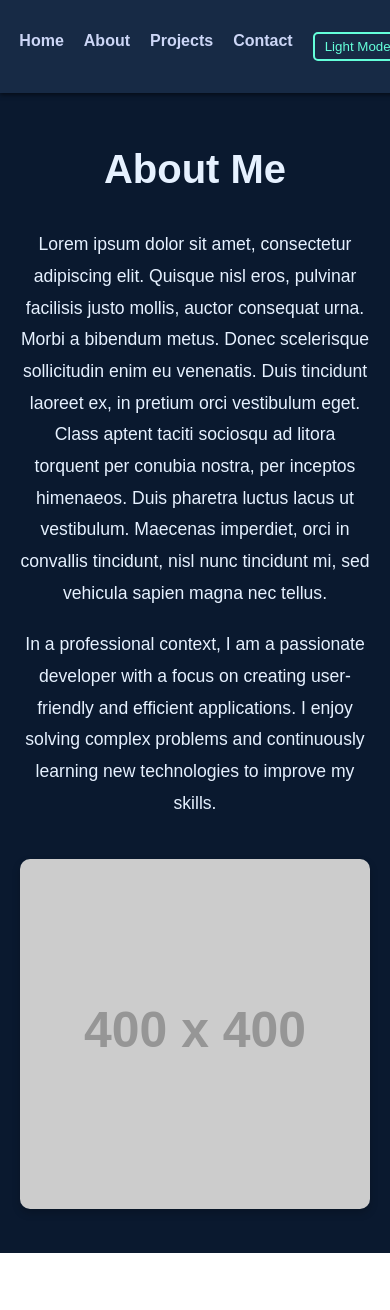
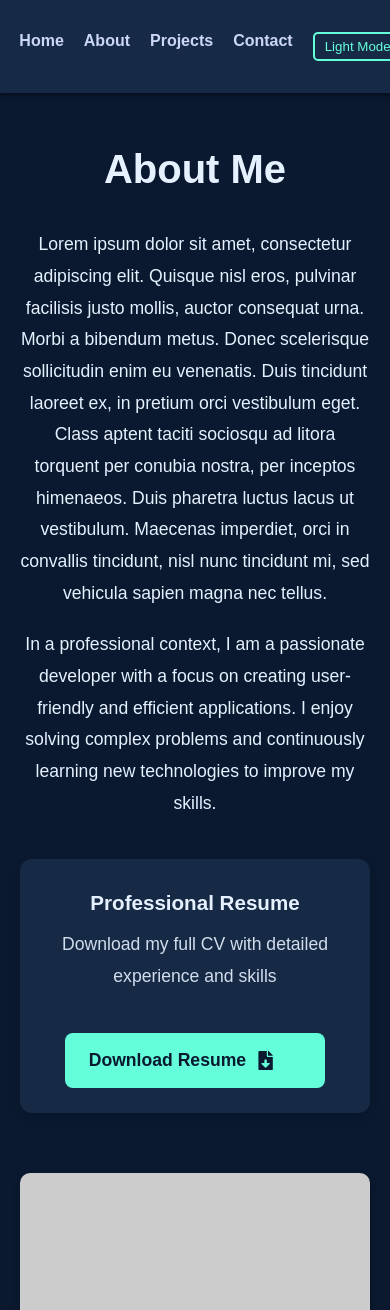
Before and after one commit to Jbreets/react-portfolio, a React (Create React App) app: page /about in a window 390 px wide. Shown: the top 1310 px of the page. Before the commit the page ends 1253 px from the top, so only its background shows below. Built offline with nearby package versions, Linux system fonts and the light colour scheme.

Commit message:
updates to about and contact

```diff
--- a/package.json
+++ b/package.json
@@ -10,6 +10,7 @@
     "@testing-library/user-event": "^13.5.0",
     "react": "^19.0.0",
     "react-dom": "^19.0.0",
+    "react-icons": "^5.5.0",
     "react-router-dom": "^7.4.0",
     "react-scripts": "5.0.1",
     "web-vitals": "^2.1.4"
--- /dev/null
+++ b/src/components/ResumeDownload/ResumeDownload.css
@@ -0,0 +1,92 @@
+/* Resume Download Card */
+.resume-download-card {
+    background: var(--bg-secondary);
+    border-radius: 12px;
+    padding: 25px;
+    display: flex;
+    align-items: center;
+    justify-content: space-between;
+    max-width: 600px;
+    margin: 40px auto;
+    box-shadow: 0 4px 12px rgba(0, 0, 0, 0.1);
+    transition: transform 0.3s, box-shadow 0.3s;
+    border: 1px solid var(--accent-primary);
+  }
+
+  .resume-download-card:hover {
+    transform: translateY(-3px);
+    box-shadow: 0 6px 16px rgba(0, 0, 0, 0.15);
+  }
+
+  .resume-text h3 {
+    margin: 0 0 8px 0;
+    color: var(--accent-primary);
+  }
+
+  .resume-text p {
+    margin: 0;
+    color: var(--text-primary);
+    opacity: 0.9;
+  }
+
+  /* Download Button */
+  .download-button {
+    display: inline-flex;
+    align-items: center;
+    gap: 10px;
+    padding: 12px 24px;
+    background: var(--accent-primary);
+    color: white;
+    border-radius: 8px;
+    text-decoration: none;
+    font-weight: 600;
+    transition: all 0.3s;
+    position: relative;
+    overflow: hidden;
+  }
+
+  .download-button:hover {
+    background: var(--accent-hover);
+    transform: translateX(4px);
+  }
+
+  .icon-download {
+    font-size: 1.2rem;
+    transition: transform 0.3s;
+  }
+
+  .icon-arrow {
+    font-size: 1rem;
+    opacity: 0;
+    transform: translateX(-10px);
+    transition: all 0.3s;
+  }
+
+  .download-button:hover .icon-download {
+    transform: translateY(3px);
+  }
+
+  .download-button:hover .icon-arrow {
+    opacity: 1;
+    transform: translateX(0);
+  }
+
+  /* Dark Mode Support */
+  .dark-mode .resume-download-card {
+    background: var(--dark-nav);
+    border-color: var(--dark-accent);
+  }
+
+  .dark-mode .download-button {
+    background: var(--dark-accent);
+    color: var(--dark-bg);
+  }
+
+  /* Mobile Responsive */
+  @media (max-width: 768px) {
+    .resume-download-card {
+      flex-direction: column;
+      text-align: center;
+      gap: 20px;
+    }
+  }
--- /dev/null
+++ b/src/components/ResumeDownload/index.js
@@ -0,0 +1,28 @@
+import React from 'react';
+import { FaFileDownload, FaArrowRight } from 'react-icons/fa';
+import './ResumeDownload.css';
+
+const ResumeDownload = () => {
+  const resumeFile = '/documents/your-resume.pdf';
+
+  return (
+    <div className="resume-download-card">
+      <div className="resume-text">
+        <h3>Professional Resume</h3>
+        <p>Download my full CV with detailed experience and skills</p>
+      </div>
+      <a
+        href={resumeFile}
+        download="YourName-Resume.pdf"
+        className="download-button"
+        aria-label="Download resume PDF"
+      >
+        <span>Download Resume</span>
+        <FaFileDownload className="icon-download" />
+        <FaArrowRight className="icon-arrow" />
+      </a>
+    </div>
+  );
+};
+
+export default ResumeDownload;
--- a/src/pages/About.js
+++ b/src/pages/About.js
@@ -1,5 +1,6 @@
 import React from 'react';
-import './About.css'; // We'll create this file next
+import ResumeDownload from '../components/ResumeDownload';
+import './About.css';
 
 const About = () => {
   return (
@@ -21,6 +22,9 @@ const About = () => {
             user-friendly and efficient applications. I enjoy solving complex problems and
             continuously learning new technologies to improve my skills.
           </p>
+          <p>
+          <ResumeDownload/>
+          </p>
         </div>
         <div className="about-image fade-in">
           <img
--- a/src/pages/Contact.js
+++ b/src/pages/Contact.js
@@ -33,22 +33,22 @@ const Contact = () => {
           <h2>Contact Information</h2>
           <p>
             <i className="fas fa-envelope"></i> Email:
-            <a href="mailto:example@email.com">example@email.com</a>
+            <a href="mailto:example@email.com">jackbreeton@gmail.com</a>
           </p>
           <p>
             <i className="fas fa-phone"></i> Phone:
-            <a href="tel:+1234567890">+1 (234) 567-890</a>
+            <a href="tel:+1234567890">+447971857493</a>
           </p>
           <p>
             <i className="fab fa-linkedin"></i> LinkedIn:
-            <a href="https://linkedin.com/in/yourprofile" target="_blank" rel="noopener noreferrer">
-              linkedin.com/in/yourprofile
+            <a href="https://www.linkedin.com/in/jack-breeton-6540511b0/" target="_blank" rel="noopener noreferrer">
+              linkedin.com/in/jack-breeton
             </a>
           </p>
           <p>
             <i className="fab fa-github"></i> GitHub:
-            <a href="https://github.com/yourusername" target="_blank" rel="noopener noreferrer">
-              github.com/yourusername
+            <a href="https://github.com/Jbreets/" target="_blank" rel="noopener noreferrer">
+            github.com/jackbreeton
             </a>
           </p>
         </div>
```
Also changed, not shown: 1 other file (tests, documents, lock files or other folders).
